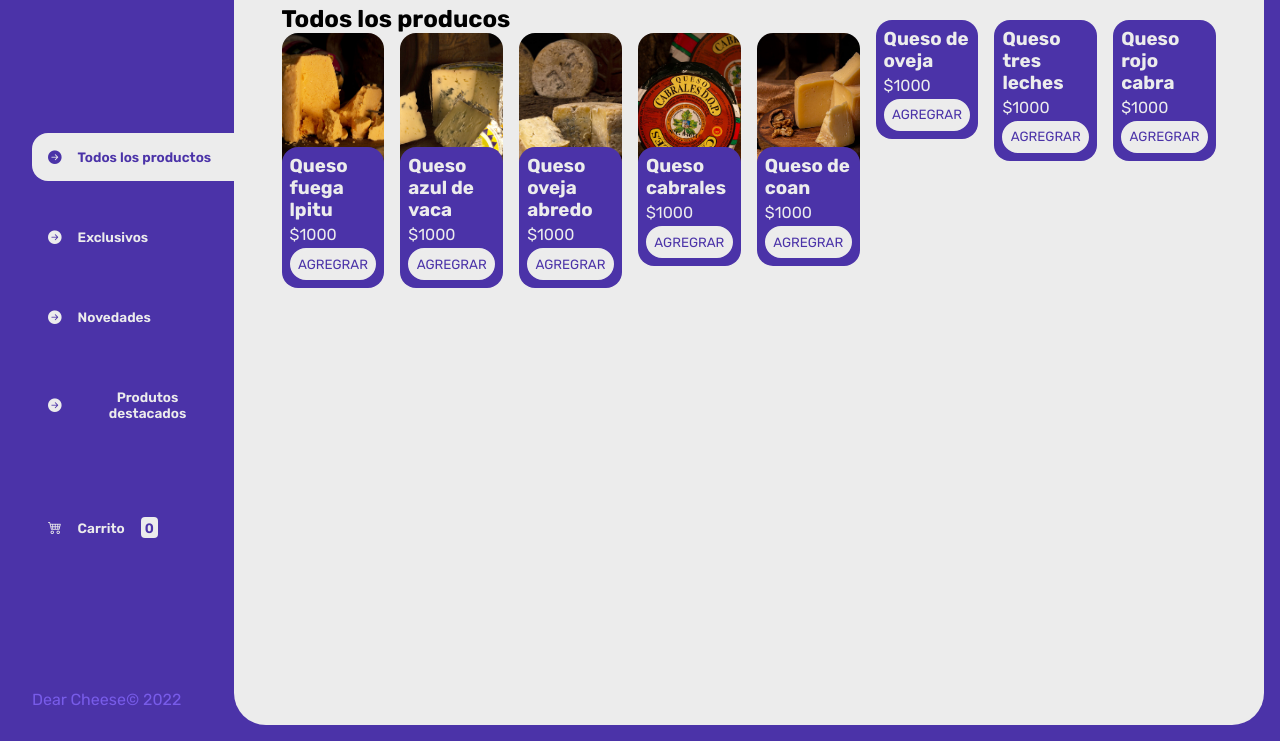
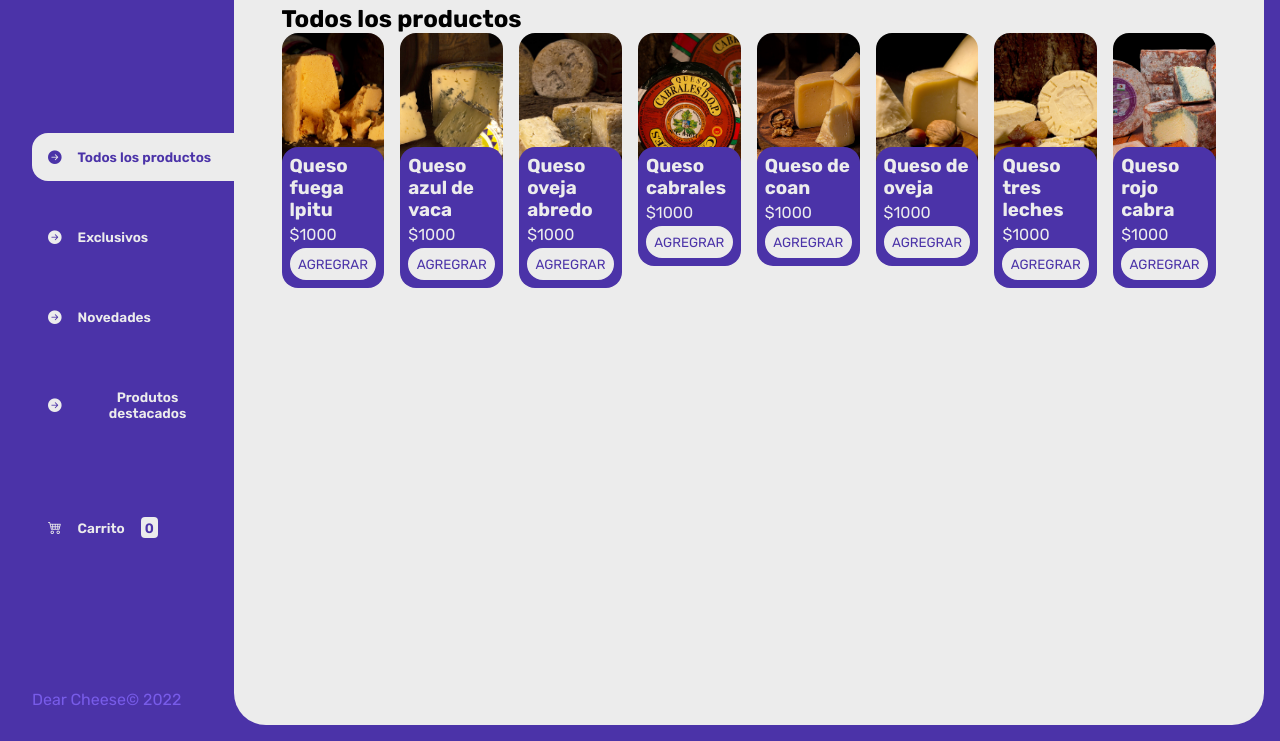
Before and after one commit to gabo113/Nuevo-ecommerce, a plain HTML site: page index.html in a window 1280 px wide. Both pictures are taken after a click on the button "Todos los productos". Shown: the part 59-800 px from the top of the page. Drawn offline with nearby package versions, Linux system fonts and the light colour scheme.

Commit message:
segundo repositorio

```diff
--- a/e.js
+++ b/e.js
@@ -58,7 +58,7 @@ const productos = [
         {
             id: "Queso-06",
             titulo: "Queso de oveja",
-            imagen: "./img/productos-destacados/quesodeovejalacollada.jpg",
+            imagen: "./img/destacados/quesodeovejalacollada.jpg",
             categoria: {
                 nombre: "Productos destacados",
                 id: "productos-destacados"
@@ -69,7 +69,7 @@ const productos = [
         {
             id: "Queso-07",
             titulo: "Queso tres leches",
-            imagen: "./img/productos-destacados/quesomadurotresleches.jpg",
+            imagen: "./img/destacados/quesomadurotresleches.jpg",
             categoria: {
                 nombre: "Productos destacados",
                 id: "productos-destacados"
@@ -80,7 +80,7 @@ const productos = [
         {
             id: "Queso-08",
             titulo: "Queso rojo cabra",
-            imagen: "./img/productos-destacados/quesorojocabra.jpg",
+            imagen: "./img/destacados/quesorojocabra.jpg",
             categoria: {
                 nombre: "Productos destacados",
                 id: "productos-destacados"
@@ -91,11 +91,14 @@ const productos = [
 ];
 
 const contenedorProductos = document.querySelector("#contenedor-productos")
-/*const botonesCategorias = document.querySelectorAll(".boton-categorias");*/
+const botonesCategorias = document.querySelectorAll(".boton-categoria")
+const tituloPrincipal = document.querySelector("#titulo-principal")
 
-function cargarProductos() {
+function cargarProductos(productosElegidos) {
 
-    productos.forEach(producto => {
+    contenedorProductos.innerHTML = ''
+
+    productosElegidos.forEach(producto => {
         const div =document.createElement("div")
         div.classList.add("producto")
         div.innerHTML = `
@@ -106,8 +109,27 @@ function cargarProductos() {
            <button class="producto-agregar" id="${producto.id}"></i>Agregrar</button>
         </div>
         `
-        contenedorProductos.append(div);
+        contenedorProductos.append(div)
     })
 }
 
-cargarProductos()
+cargarProductos(productos)
+
+botonesCategorias.forEach(boton => {
+    boton.addEventListener("click", (e) => {
+
+        botonesCategorias.forEach(boton => boton.classList.remove("active"))
+        e.currentTarget.classList.add("active")
+
+        if (e.currentTarget.id != "todos") {
+            const productoCategoria = productos.find(producto => producto.categoria.id === e.currentTarget.id);
+            tituloPrincipal.innerText = productoCategoria.categoria.nombre;
+            const productosBoton = productos.filter(producto => producto.categoria.id === e.currentTarget.id);
+            cargarProductos(productosBoton);
+        } else {
+            tituloPrincipal.innerText = "Todos los productos";
+            cargarProductos(productos);
+    }
+
+    })
+})
--- a/index.html
+++ b/index.html
@@ -40,7 +40,7 @@
 
         </aside>
         <main>
-            <h2 class="titulo-principal">Todos los producos</h2>
+            <h2 class="titulo-principal" id="titulo-principal">Todos los producos</h2>
             <div  id="contenedor-productos" class="contenedor-productos">
 
             </div>
--- a/style.css
+++ b/style.css
@@ -69,12 +69,12 @@ aside {
     font-weight: 600;
     padding: 1rem;
     font-size: .85rem;
+    width: 100%;
 }
 
 .boton-menu.active {
     background-color: var(--clr-white);
     color: var(--clr-main);
-    width: 100%;
     border-top-left-radius: 1rem;
     border-bottom-left-radius: 1rem;
 }
```
Also changed, not shown: img/destacados/quesodeovejalacollada.jpg (renamed from img/productos destacados/quesodeovejalacollada.jpg), img/destacados/quesomadurotresleches.jpg (renamed from img/productos destacados/quesomadurotresleches.jpg), img/destacados/quesorojocabra.jpg (renamed from img/productos destacados/quesorojocabra.jpg).
